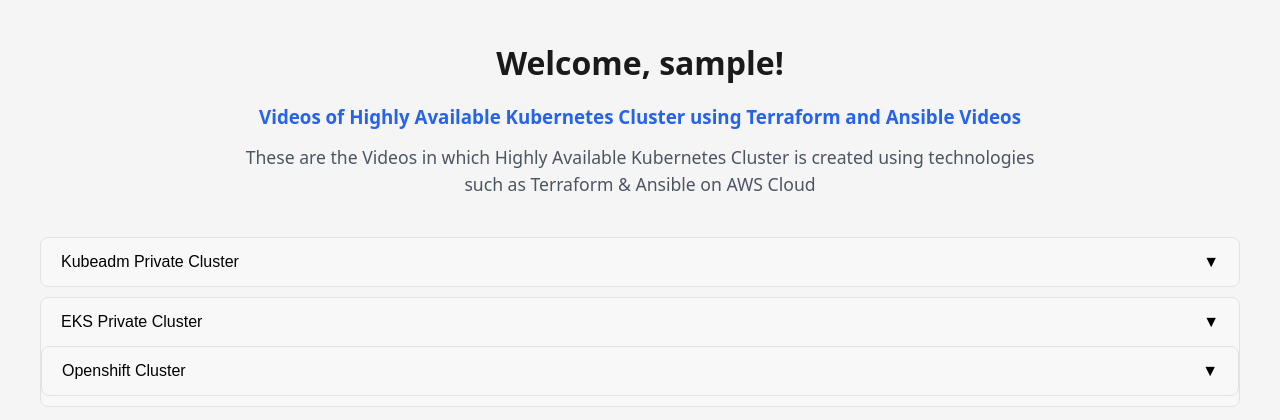
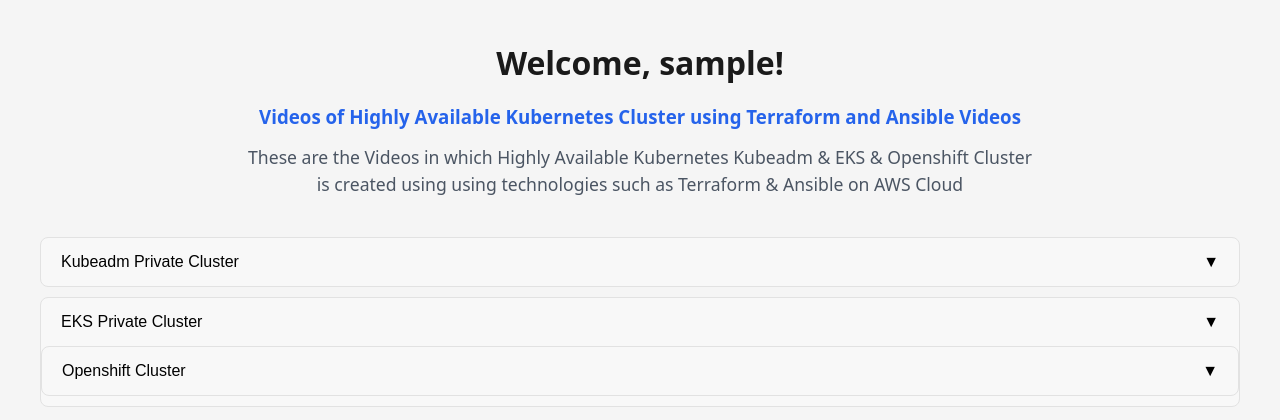
Before and after one commit to Manohar-1305/course-content, a Flask app: page /home in a window 1280 px wide. Shown: the top 420 px of the page. Run offline with Flask 3, Linux system fonts and the light colour scheme; the visitor is signed in with stand-in values (Sample User, id 1).

Commit message:
Update home.html

```diff
--- a/templates/home.html
+++ b/templates/home.html
@@ -163,7 +163,7 @@
   <div class="welcome-section">
     <h1>Welcome, {{ username }}!</h1>
     <h3>Videos of Highly Available Kubernetes Cluster using Terraform and Ansible Videos</h3>
-    <p>These are the Videos in which Highly Available Kubernetes Cluster is created using technologies such as Terraform & Ansible on AWS Cloud</p>
+    <p>These are the Videos in which Highly Available Kubernetes Kubeadm & EKS & Openshift Cluster is created using using technologies such as Terraform & Ansible on AWS Cloud</p>
   </div>
 
   <div class="tab-section">
```
